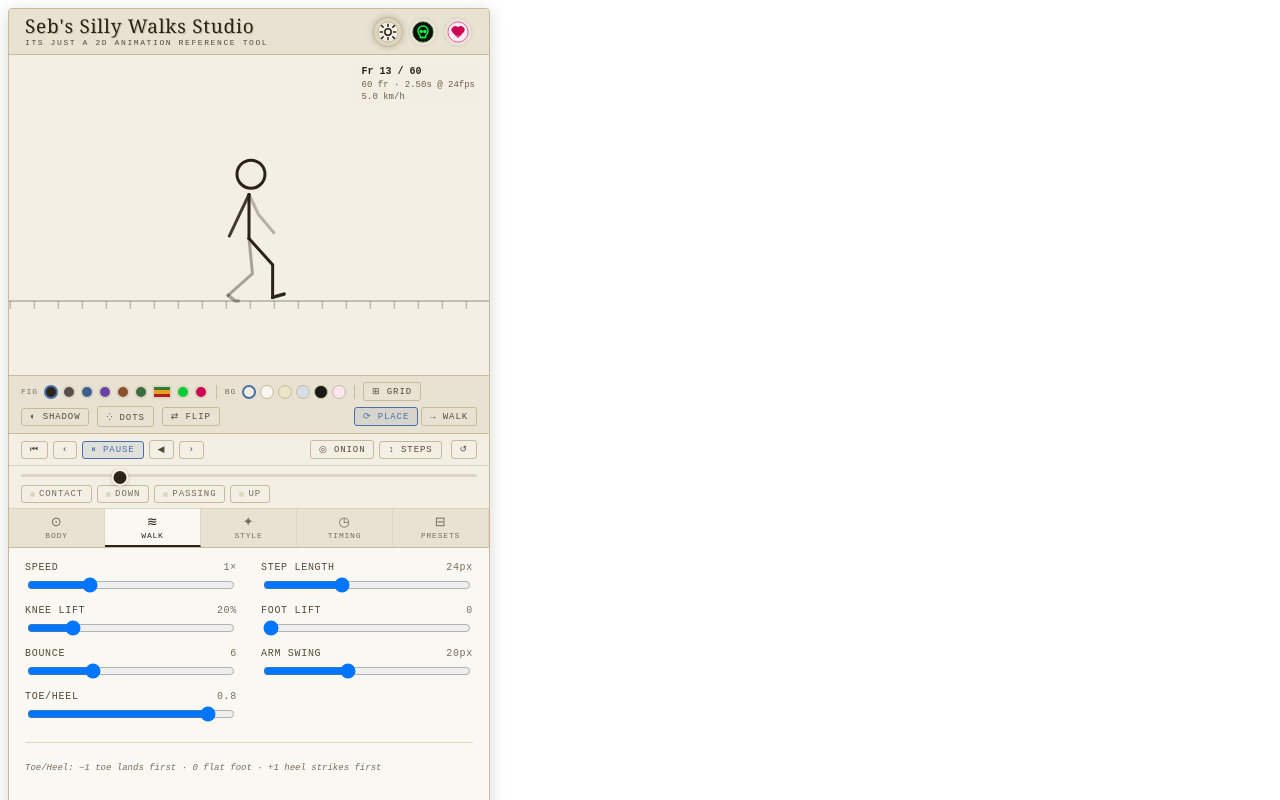
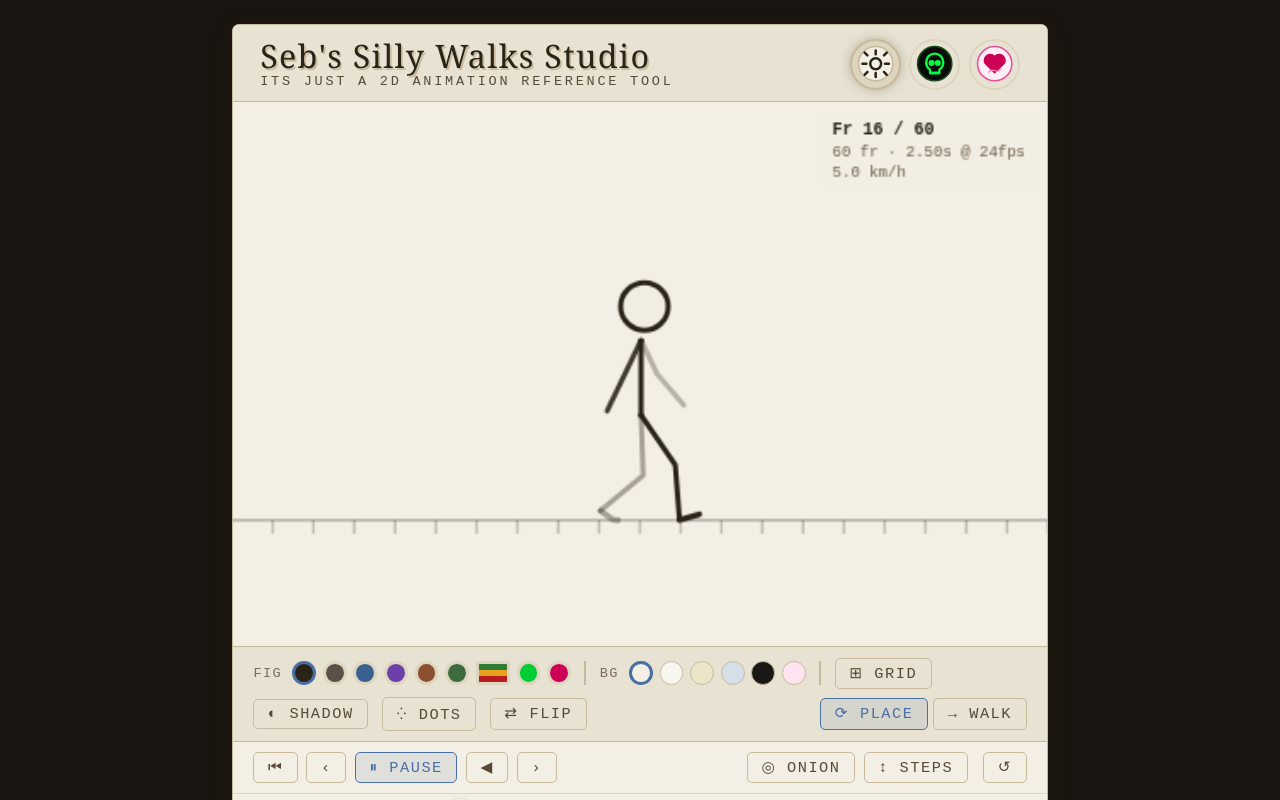
Before and after one commit to sebtree/walkcycle, a React (Vite) app: page / in a window 1280 px wide. Shown: the top 800 px of the page. Built offline with nearby package versions, Linux system fonts and the light colour scheme; a web font is replaced by a local one.

Commit message:
Route through App.jsx for viewport scaling and CSS

```diff
--- a/src/main.jsx
+++ b/src/main.jsx
@@ -1,9 +1,10 @@
 import { StrictMode } from 'react'
 import { createRoot } from 'react-dom/client'
-import WalkCycle from './WalkCycle.jsx'
+import App from './App'
+import './index.css'
 
 createRoot(document.getElementById('root')).render(
   <StrictMode>
-    <WalkCycle />
+    <App />
   </StrictMode>,
 )
```
